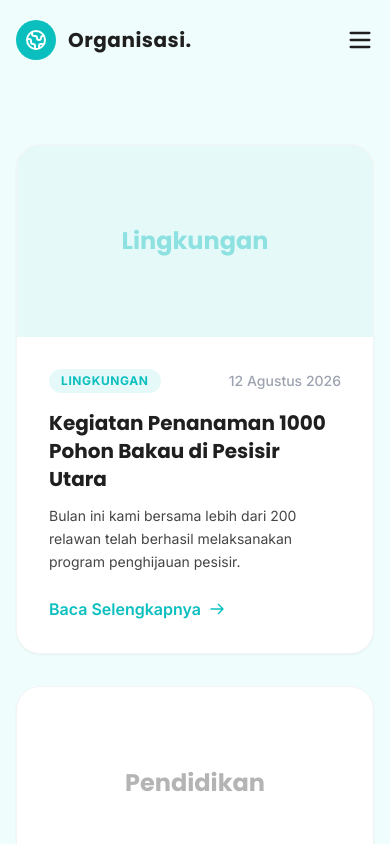
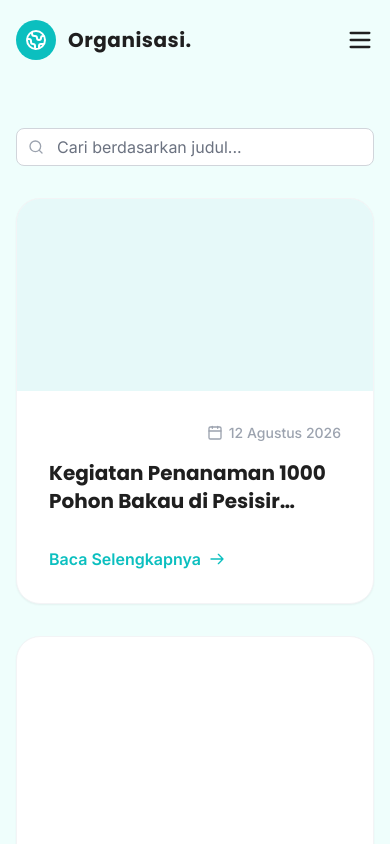
Before and after one commit to vandrzy/fokaris-cms, a Next.js app: page /blog in a window 390 px wide. Shown: the top 844 px of the page. Built offline with nearby package versions, Linux system fonts and the light colour scheme; no server answers.

Commit message:
update blog ui style

```diff
--- a/src/app/(main)/blog/page.tsx
+++ b/src/app/(main)/blog/page.tsx
@@ -1,10 +1,13 @@
 "use client";
 
+import { useState } from "react";
 import { useTextData } from "@/context/TextContext";
 import Link from "next/link";
+import { Calendar, Search } from "lucide-react";
 
 export default function Blog() {
   const textData = useTextData();
+  const [searchQuery, setSearchQuery] = useState("");
 
   const posts = [
     {
@@ -57,10 +60,14 @@ export default function Blog() {
     }
   ];
 
+  const filteredPosts = posts.filter(post =>
+    post.title.toLowerCase().includes(searchQuery.toLowerCase())
+  );
+
   return (
     <div className="pt-20 pb-32 bg-background min-h-screen">
       <div className="max-w-7xl mx-auto px-4 sm:px-6 lg:px-8">
-        <div className="text-center mt-10 md:mt-16 mb-16">
+        <div className="text-center mt-10 md:mt-16 mb-12">
           <h1 className="text-4xl md:text-5xl font-bold text-header mb-4">
             {textData ? textData.blog_hero_title?.value : "Blog & Publikasi"}
           </h1>
@@ -69,34 +76,42 @@ export default function Blog() {
           </p>
         </div>
 
+        <div className="flex justify-end mb-8">
+          <div className="relative w-full max-w-md">
+            <div className="absolute inset-y-0 left-0 pl-3 flex items-center pointer-events-none">
+              <Search className="h-4 w-4 text-gray-400" />
+            </div>
+            <input
+              type="text"
+              className="block w-full pl-10 pr-3 py-2 border border-gray-300 rounded-lg leading-5 bg-white placeholder-gray-500 focus:outline-none focus:ring-2 focus:ring-primary focus:border-primary sm:text-sm transition-all"
+              placeholder="Cari berdasarkan judul..."
+              value={searchQuery}
+              onChange={(e) => setSearchQuery(e.target.value)}
+            />
+          </div>
+        </div>
+
+        {filteredPosts.length > 0 ? (
           <div className="grid grid-cols-1 md:grid-cols-2 lg:grid-cols-3 gap-8">
-          {posts.map((post) => (
+            {filteredPosts.map((post) => (
               <article
                 key={post.id}
                 className="bg-white rounded-3xl overflow-hidden shadow-sm hover:shadow-2xl transition-all duration-300 hover:-translate-y-2 border border-gray-100 flex flex-col h-full group"
               >
                 <div className={`h-48 w-full bg-${post.color}/10 relative overflow-hidden flex items-center justify-center`}>
                   <div className={`absolute inset-0 bg-gradient-to-br from-${post.color}/20 to-transparent opacity-50`}></div>
-                <span className={`text-${post.color} font-poppins font-bold text-2xl opacity-40 group-hover:scale-110 transition-transform duration-500`}>
-                  {post.category}
-                </span>
                 </div>
                 <div className="p-8 flex flex-col flex-grow">
-                <div className="flex items-center justify-between mb-4">
-                  <span className={`text-xs font-bold uppercase tracking-wider text-${post.color} bg-${post.color}/10 px-3 py-1 rounded-full`}>
-                    {post.category}
-                  </span>
-                  <span className="text-sm text-gray-400 font-medium">{post.date}</span>
+                  <div className="flex items-center justify-end mb-4 text-gray-400">
+                    <Calendar className="w-4 h-4 mr-1.5" />
+                    <span className="text-sm font-medium">{post.date}</span>
                   </div>
-                <h2 className="text-xl font-bold text-header mb-3 font-poppins group-hover:text-primary transition-colors">
+                  <h2 className="text-xl font-bold text-header mb-8 font-poppins group-hover:text-primary transition-colors line-clamp-2" title={post.title}>
                     {post.title}
                   </h2>
-                <p className="text-body text-sm leading-relaxed mb-6 flex-grow">
-                  {post.excerpt}
-                </p>
                   <Link
                     href={`/blog/${post.id}`}
-                  className="inline-flex items-center text-primary font-semibold hover:text-secondary transition-colors"
+                    className="inline-flex items-center text-primary font-semibold hover:text-secondary transition-colors mt-auto"
                   >
                     Baca Selengkapnya
                     <svg className="w-4 h-4 ml-2 group-hover:translate-x-1 transition-transform" fill="none" viewBox="0 0 24 24" stroke="currentColor">
@@ -107,6 +122,15 @@ export default function Blog() {
               </article>
             ))}
           </div>
+        ) : (
+          <div className="text-center py-20">
+            <div className="inline-flex items-center justify-center w-16 h-16 rounded-full bg-gray-50 mb-4">
+              <Search className="w-8 h-8 text-gray-300" />
+            </div>
+            <h3 className="text-xl font-bold text-gray-700 mb-2">Pencarian Tidak Ditemukan</h3>
+            <p className="text-gray-500">Kami tidak dapat menemukan blog dengan judul tersebut.</p>
+          </div>
+        )}
       </div>
     </div>
   );
```
Lines whose indentation alone changed are shown as unchanged.
